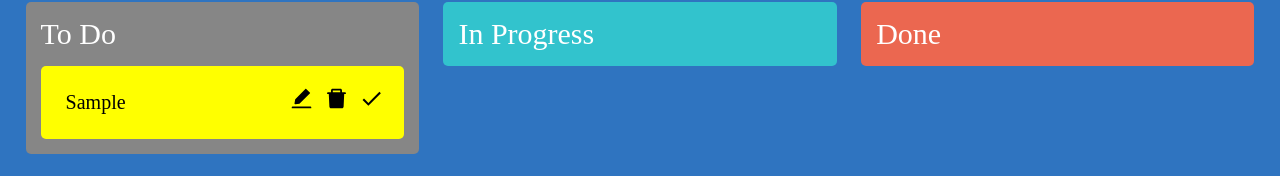
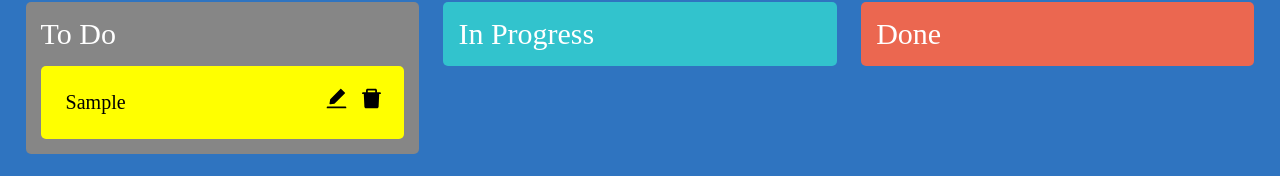
Before and after one commit to mListek/project-management-app, a React (Create React App) app: page /kanban in a window 1280 px wide. Both pictures are taken after typing "Sample" into the empty fields and a click on the button "Go". Shown: the part 154-330 px from the top of the page. Built offline with nearby package versions, Linux system fonts and the light colour scheme.

Commit message:
deleted done icon

```diff
--- a/src/components/SingleTodo/SingleTodo.js
+++ b/src/components/SingleTodo/SingleTodo.js
@@ -1,20 +1,11 @@
 import { Draggable } from '@hello-pangea/dnd';
 import { useState, useEffect, useRef } from 'react';
 import { AiFillEdit, AiFillDelete } from 'react-icons/ai';
-import { MdDone } from 'react-icons/md';
 import './SingleTodo.css';
 
 const SingleTodo = (props) => {
   const [edit, setEdit] = useState(false);
   const [editTodo, setEditTodo] = useState(props.todo.todo);
-
-  const handleDone = (id) => {
-    props.setTodos(
-      props.todos.map((todo) =>
-        todo.id === id ? {...todo, status: 'done'} : todo
-      )
-    )
-  };
 
   const handleDelete = (id) => {
     props.setTodos(
@@ -57,11 +48,7 @@ const SingleTodo = (props) => {
                   className='todos__single--text'
                 />
               ) : (
-              props.todo.status === 'done' ? (
-                <s className='todos__single--text'>{props.todo.todo}</s>
-              ) : (
                 <span className='todos__single--text'>{props.todo.todo}</span>
-              )
             )}
             <div>
               <span className="icon" onClick={() => {
@@ -74,11 +61,7 @@ const SingleTodo = (props) => {
               <span className="icon" onClick={() => handleDelete(props.todo.id)}>
                 <AiFillDelete />
               </span>
-              <span className="icon" onClick={() => handleDone(props.todo.id)}>
-                <MdDone />
-              </span>
             </div>
-
           </form>
         )
       }
--- a/src/components/TodoList/TodoList.js
+++ b/src/components/TodoList/TodoList.js
@@ -7,7 +7,7 @@ export default function TodoList(props) {
     <div className="todos__container">
       <Droppable droppableId='TodosList'>
         {
-          (provided, snapshot) => (
+          (provided) => (
             <div className="todos__category neutral" ref={provided.innerRef} {...provided.droppableProps}>
               <span className="todos__heading">
                 To Do
```
